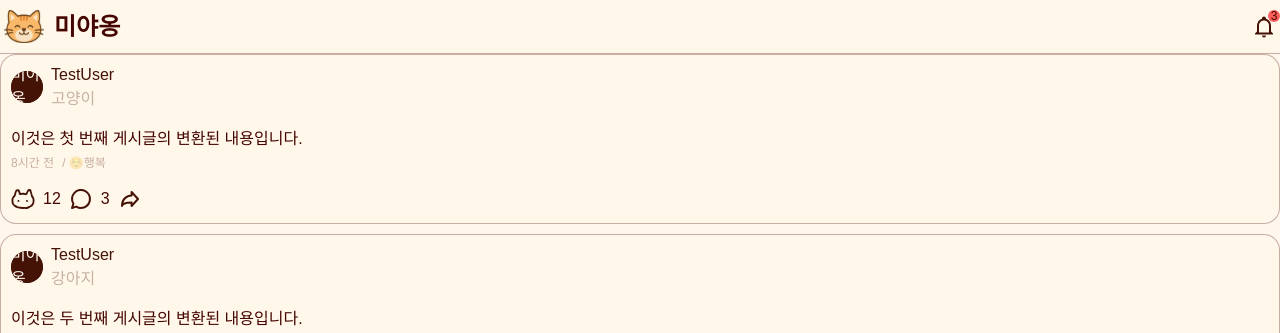
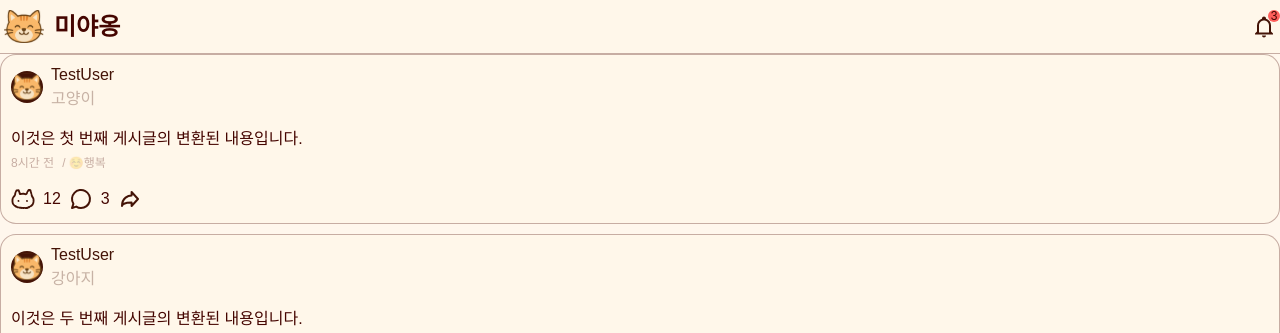
Before and after one commit to 100-hours-a-week/9_meow_fe, a React (Vite) app: page / in a window 1280 px wide. Shown: the top 333 px of the page. Built offline with nearby package versions, Linux system fonts and the light colour scheme; a web font is replaced by a local one.

Commit message:
refactor: UserItem의 사진 잘 뜨도록 수정
- interface 대로 코드 수정

```diff
--- a/src/components/common/UserItem.tsx
+++ b/src/components/common/UserItem.tsx
@@ -19,9 +19,7 @@ export default function UserItem({
   return (
     <div className="flex flex-row items-center gap-2" onClick={handleClick}>
       <Avatar>
-        <AvatarImage
-          src={profileImageUrl === "" ? "/logo.svg" : profileImageUrl}
-        />
+        <AvatarImage src={profileImageUrl ?? "/logo.svg"} />
         <AvatarFallback>미야옹</AvatarFallback>
       </Avatar>
       <div className="flex flex-col text-base">
```
